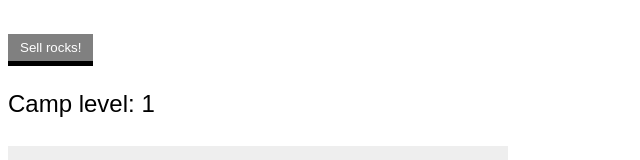
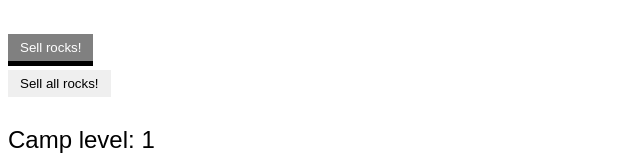
Before and after one commit to Tofutush/idlegame, a Svelte app: page / in a window 1280 px wide. Shown: the part 162-322 px from the top of the page, without its empty margins (0-640 px from the left). Built offline with nearby package versions, Linux system fonts and the light colour scheme.

Commit message:
sell all rocks

```diff
--- a/src/App.svelte
+++ b/src/App.svelte
@@ -7,6 +7,7 @@
     import QuotaBar from './components/QuotaBar.svelte';
     import RockCount from './components/RockCount.svelte';
     import InfoButton from './components/InfoButton.svelte';
+    import SellAllRocks from './components/SellAllRocks.svelte';
 </script>
 
 <Toaster />
@@ -15,6 +16,7 @@
     <BuckCount />
     <RockCount />
     <BuckExchange />
+    <SellAllRocks />
     <QuotaBar />
     <BountyButton />
     <HasPrisoners />
--- a/src/components/BuckExchange.svelte
+++ b/src/components/BuckExchange.svelte
@@ -2,15 +2,15 @@
     import toast from 'svelte-5-french-toast';
     import gameState from '../classes/gameState.svelte';
     import Modal from './Modal.svelte';
-    import { calcHowManyBucks, exchangeRocks } from '../utils';
+    import { calcHowManyBucks, sellRocks } from '../utils';
 
     let modalShown = $state(false);
     let amountToSell = $state(0);
     // svelte-ignore non_reactive_update
     let rocks: number;
 
-    function sellRocks() {
-        exchangeRocks(amountToSell);
+    function handleSellRocks() {
+        sellRocks(amountToSell);
         hideModal();
     }
 
@@ -46,5 +46,5 @@
     <input type="range" bind:value={amountToSell} min="0" max={rocks} />
     <button onclick={setMax}>Max</button>
     <p>Exchange {amountToSell} rocks for {calcHowManyBucks(amountToSell)} bucks</p>
-    <button class="clicky" onclick={sellRocks}>Sell!</button>
+    <button class="clicky" onclick={handleSellRocks}>Sell!</button>
 </Modal>
--- /dev/null
+++ b/src/components/SellAllRocks.svelte
@@ -0,0 +1,12 @@
+<script lang="ts">
+    import gameState from '../classes/gameState.svelte';
+    import { sellRocks } from '../utils';
+    import toast from 'svelte-5-french-toast';
+
+    function sellAll() {
+        if (gameState.rocks > 0) sellRocks(gameState.rocks);
+        else toast.error("You don't have enough rocks!");
+    }
+</script>
+
+<button onclick={sellAll}>Sell all rocks!</button>
--- a/src/utils.ts
+++ b/src/utils.ts
@@ -26,7 +26,7 @@ function calcHowManyBucks(n: number) {
     return n * gameState.exchangeRate;
 }
 
-function exchangeRocks(n: number) {
+function sellRocks(n: number) {
     n = Math.min(gameState.rocks, n);
     gameState.rocks -= n;
     gameState.bucks += calcHowManyBucks(n);
@@ -38,5 +38,5 @@ export {
     getPrisonersList,
     getRandomInArray,
     calcHowManyBucks,
-    exchangeRocks
+    sellRocks
 };
```
